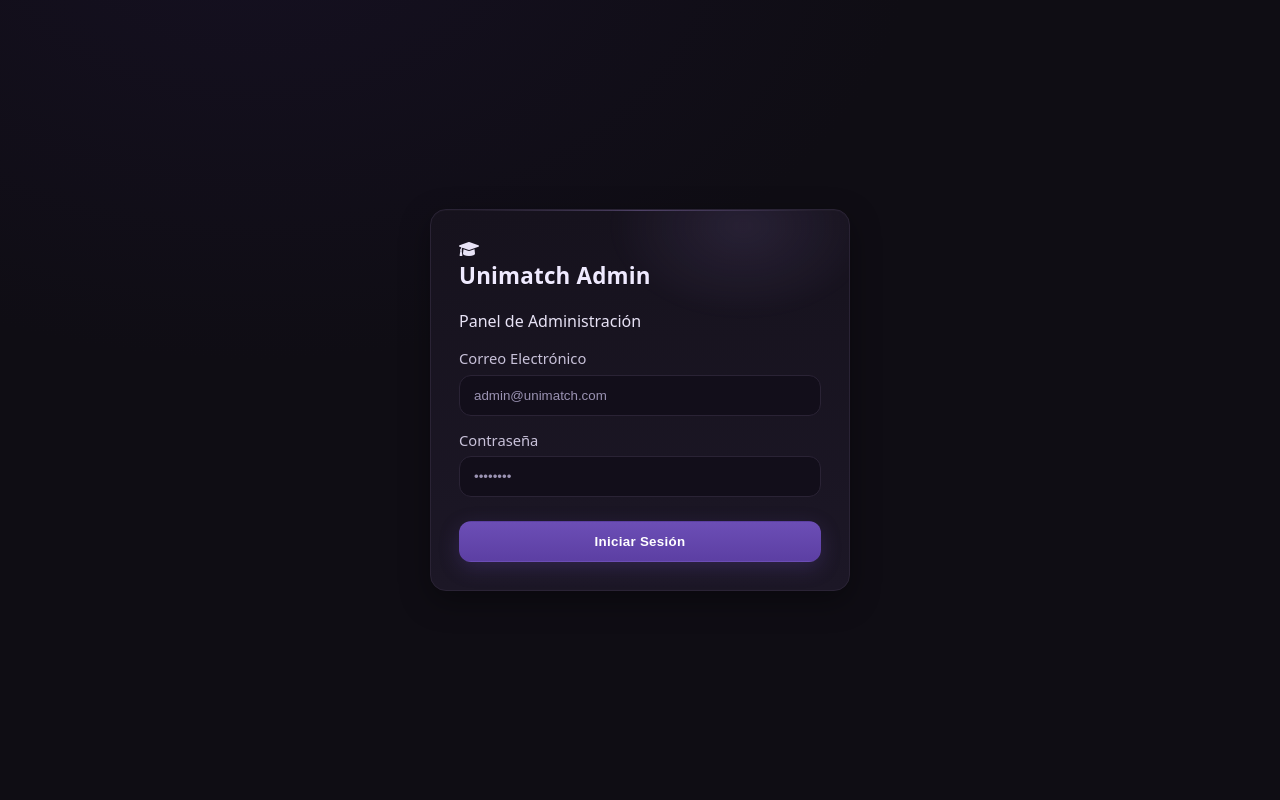
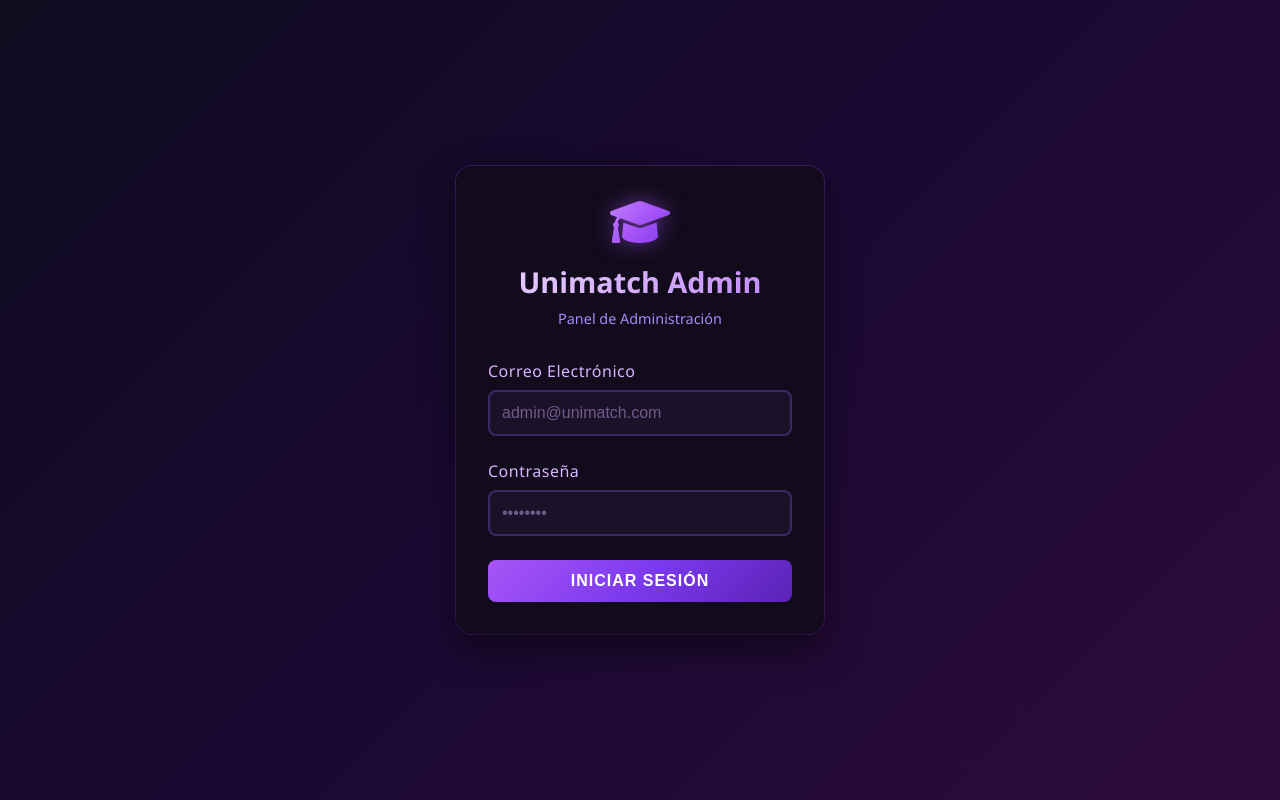
Before and after one commit to Carolina-u/Unimatch, a website: page Frontend/LoginAdmin.html in a window 1280 px wide. Drawn offline with Linux system fonts and the light colour scheme.

Commit message:
Refactor LoginAdmin.css for new design and layout

```diff
--- a/Frontend/LoginAdmin.css
+++ b/Frontend/LoginAdmin.css
@@ -1,240 +1,155 @@
-/* ====== LoginAdmin.css — Dark UI con violetas/mate análogos ====== */
-:root {
-  /* Colores base (modo oscuro) */
-  --bg: #0f0d14;              /* Fondo global */
-  --surface: #16121d;         /* Tarjetas / contenedores */
-  --surface-2: #1c1726;       /* Superficie elevada sutil */
-  --border: #2a2335;          /* Bordes y divisores */
-  --shadow: 0 10px 30px rgba(0, 0, 0, 0.35);
-
-  /* Tipografía */
-  --text: #e8e3f6;            /* Texto principal */
-  --text-muted: #c9c2da;      /* Etiquetas y ayudas */
-
-  /* Paleta análoga (violetas mate) */
-  --accent: #6c4eb6;          /* Botón / enlaces / foco */
-  --accent-600: #7d5fca;      /* Hover principal */
-  --accent-700: #5c3fa3;      /* Active */
-  --accent-soft: #a88be0;     /* Resaltados sutiles */
-  --accent-ghost: rgba(168, 139, 224, 0.12);
-
-  /* Estado */
-  --error: #ff6b7a;
-  --ring: 0 0 0 3px rgba(108, 78, 182, 0.35);
-
-  /* Métricas */
-  --radius: 16px;
-  --radius-sm: 12px;
-  --gap: 14px;
-  --transition: 160ms ease;
+* {
+    margin: 0;
+    padding: 0;
+    box-sizing: border-box;
 }
 
-/* Reset suave + tipografía */
-*,
-*::before,
-*::after {
-  box-sizing: border-box;
-}
-html, body {
-  height: 100%;
-}
 body {
-  margin: 0;
-  font-family: ui-sans-serif, system-ui, -apple-system, Segoe UI, Roboto,
-    Helvetica Neue, Arial, "Noto Sans", "Liberation Sans", sans-serif,
-    "Apple Color Emoji", "Segoe UI Emoji";
-  background: radial-gradient(1200px 800px at 20% -10%, #151021 0%, var(--bg) 55%) no-repeat,
-              var(--bg);
-  color: var(--text);
-  line-height: 1.4;
-  -webkit-font-smoothing: antialiased;
-  -moz-osx-font-smoothing: grayscale;
-
-  display: grid;
-  place-items: center;
-  padding: 24px;
+    font-family: 'Segoe UI', Tahoma, Geneva, Verdana, sans-serif;
+    background: linear-gradient(135deg, #0f0c1f 0%, #1a0933 50%, #2d0b3a 100%);
+    min-height: 100vh;
+    display: flex;
+    align-items: center;
+    justify-content: center;
 }
 
-/* Contenedor del login */
 .login-container {
-  width: 100%;
-  max-width: 420px;
-  background: linear-gradient(180deg, var(--surface) 0%, var(--surface-2) 100%);
-  border: 1px solid var(--border);
-  box-shadow: var(--shadow);
-  border-radius: var(--radius);
-  padding: 28px;
-  position: relative;
-  overflow: hidden;
+    width: 100%;
+    max-width: 400px;
+    padding: 1rem;
 }
 
-/* Decoración sutil de acento (no pesada) */
-.login-container::before {
-  content: "";
-  position: absolute;
-  inset: -30% -20% auto auto;
-  width: 380px;
-  height: 260px;
-  background: radial-gradient(closest-side, var(--accent-ghost), transparent 70%);
-  filter: blur(6px);
-  pointer-events: none;
+.login-box {
+    background: rgba(18, 12, 28, 0.95);
+    backdrop-filter: blur(10px);
+    border-radius: 16px;
+    padding: 2rem;
+    box-shadow: 0 15px 35px rgba(0,0,0,0.5), 0 0 0 1px rgba(157, 78, 221, 0.3);
+    animation: fadeInUp 0.5s ease;
 }
 
-/* Título */
-.login-container h2 {
-  margin: 0 0 18px 0;
-  font-size: 1.4rem;
-  letter-spacing: 0.2px;
-  color: #efeaff; /* un toque más claro que var(--text) para jerarquía */
-  text-shadow: 0 1px 0 rgba(0,0,0,0.25);
+@keyframes fadeInUp {
+    from {
+        opacity: 0;
+        transform: translateY(20px);
+    }
+    to {
+        opacity: 1;
+        transform: translateY(0);
+    }
 }
 
-/* Formulario */
-#loginForm {
-  display: grid;
-  gap: var(--gap);
+.login-header {
+    text-align: center;
+    margin-bottom: 2rem;
 }
 
-/* Etiquetas */
-#loginForm label {
-  font-size: 0.92rem;
-  color: var(--text-muted);
-  display: block;
-  margin-bottom: 6px;
+.login-header i {
+    font-size: 3rem;
+    background: linear-gradient(135deg, #c084fc 0%, #a855f7 50%, #7c3aed 100%);
+    -webkit-background-clip: text;
+    background-clip: text;
+    color: transparent;
+    margin-bottom: 1rem;
+    filter: drop-shadow(0 0 10px rgba(168, 85, 247, 0.5));
 }
 
-/* Inputs */
-#loginForm input[type="email"],
-#loginForm input[type="password"] {
-  width: 100%;
-  padding: 12px 14px;
-  background: #120e1a;
-  color: var(--text);
-  border: 1px solid var(--border);
-  border-radius: var(--radius-sm);
-  outline: none;
-  transition: border-color var(--transition), box-shadow var(--transition), background var(--transition), transform var(--transition);
+.login-header h2 {
+    background: linear-gradient(135deg, #e9d5ff 0%, #c084fc 100%);
+    -webkit-background-clip: text;
+    background-clip: text;
+    color: transparent;
+    margin-bottom: 0.5rem;
+    font-size: 1.8rem;
+    font-weight: 700;
 }
 
-/* Placeholder sutil */
-#loginForm input::placeholder {
-  color: #9b93b3;
+.login-header p {
+    color: #a78bfa;
+    font-size: 0.9rem;
 }
 
-/* Focus & valid/invalid */
-#loginForm input:focus {
-  border-color: var(--accent);
-  box-shadow: var(--ring);
-  background: #151022;
-}
-#loginForm input:user-invalid {
-  border-color: var(--error);
-}
-#loginForm input:user-invalid:focus {
-  box-shadow: 0 0 0 3px rgba(255, 107, 122, 0.35);
+.form-group {
+    margin-bottom: 1.5rem;
 }
 
-/* Botón primario */
-#loginForm button[type="submit"] {
-  margin-top: 10px;
-  width: 100%;
-  padding: 12px 16px;
-  border: 1px solid transparent;
-  border-radius: var(--radius-sm);
-  background: linear-gradient(180deg, var(--accent) 0%, var(--accent-700) 100%);
-  color: white;
-  font-weight: 600;
-  letter-spacing: 0.3px;
-  cursor: pointer;
-  transition: transform var(--transition), filter var(--transition), box-shadow var(--transition), background var(--transition);
-  box-shadow: 0 6px 20px rgba(108, 78, 182, 0.25);
+.form-group label {
+    display: block;
+    margin-bottom: 0.5rem;
+    color: #d8b4fe;
+    font-weight: 500;
+    letter-spacing: 0.5px;
 }
 
-#loginForm button[type="submit"]:hover {
-  background: linear-gradient(180deg, var(--accent-600) 0%, var(--accent) 100%);
-  transform: translateY(-1px);
-  filter: brightness(1.02);
+.form-group input {
+    width: 100%;
+    padding: 0.75rem;
+    background: rgba(30, 20, 45, 0.8);
+    border: 2px solid rgba(139, 92, 246, 0.3);
+    border-radius: 8px;
+    font-size: 1rem;
+    transition: all 0.3s ease;
+    color: #f0e7ff;
 }
 
-#loginForm button[type="submit"]:active {
-  transform: translateY(0);
-  filter: brightness(0.98);
+.form-group input:focus {
+    outline: none;
+    border-color: #a855f7;
+    box-shadow: 0 0 0 3px rgba(168, 85, 247, 0.3), 0 0 0 5px rgba(168, 85, 247, 0.1);
+    background: rgba(30, 20, 45, 0.95);
 }
 
-#loginForm button[type="submit"]:focus-visible {
-  outline: none;
-  box-shadow: var(--ring), 0 6px 20px rgba(108, 78, 182, 0.25);
+.btn-login {
+    width: 100%;
+    padding: 0.75rem;
+    background: linear-gradient(135deg, #a855f7 0%, #7c3aed 50%, #5b21b6 100%);
+    color: white;
+    border: none;
+    border-radius: 8px;
+    font-size: 1rem;
+    font-weight: 600;
+    cursor: pointer;
+    transition: all 0.3s ease;
+    position: relative;
+    overflow: hidden;
+    text-transform: uppercase;
+    letter-spacing: 1px;
 }
 
-/* Separadores sutiles entre grupos (si agregas más campos) */
-.field-group {
-  display: grid;
-  gap: 6px;
+.btn-login:hover {
+    transform: translateY(-2px);
+    background: linear-gradient(135deg, #c084fc 0%, #a855f7 50%, #7c3aed 100%);
+    box-shadow: 0 5px 20px rgba(168, 85, 247, 0.4);
 }
 
-/* Ayudas / mensajes de error opcionales */
-.help-text {
-  font-size: 0.85rem;
-  color: var(--text-muted);
-}
-.error-text {
-  font-size: 0.88rem;
-  color: var(--error);
+.btn-login:active {
+    transform: translateY(0);
 }
 
-/* Accesibilidad: reducción de movimiento */
-@media (prefers-reduced-motion: reduce) {
-  * {
-    animation: none !important;
-    transition: none !important;
-    scroll-behavior: auto !important;
-  }
+.form-group input::placeholder {
+    color: rgba(168, 139, 207, 0.6);
 }
 
-/* Responsivo */
-@media (max-width: 420px) {
-  .login-container {
-    padding: 22px;
-    border-radius: 14px;
-  }
-  .login-container h2 {
-    font-size: 1.25rem;
-  }
+/* Efecto de brillo adicional para inputs */
+.form-group input:hover {
+    border-color: rgba(139, 92, 246, 0.6);
 }
 
-/* Estado deshabilitado (por si lo usas desde JS) */
-button[disabled],
-button:disabled {
-  opacity: 0.6;
-  cursor: not-allowed;
-  box-shadow: none;
+/* Mejora visual para el contenedor */
+.login-box::before {
+    content: '';
+    position: absolute;
+    top: -2px;
+    left: -2px;
+    right: -2px;
+    bottom: -2px;
+    background: linear-gradient(135deg, #a855f7, #7c3aed, #5b21b6);
+    border-radius: 18px;
+    z-index: -1;
+    opacity: 0;
+    transition: opacity 0.3s ease;
 }
 
-/* Enlaces (si los agregas, por ejemplo "olvidé mi contraseña") */
-a {
-  color: var(--accent-soft);
-  text-decoration: none;
-  transition: color var(--transition);
+.login-box:hover::before {
+    opacity: 0.3;
 }
-a:hover {
-  color: var(--accent-600);
-}
-
-/* Sutil borde superior decorativo al contenedor */
-.login-container::after {
-  content: "";
-  position: absolute;
-  top: 0;
-  left: 8%;
-  right: 8%;
-  height: 1px;
-  background: linear-gradient(90deg, transparent, rgba(168, 139, 224, 0.35), transparent);
-  pointer-events: none;
-}
-
-/* Opcional: sombra interior muy leve para profundidad */
-.login-container {
-  box-shadow:
-    inset 0 1px 0 rgba(255,255,255,0.02),
-    var(--shadow);
-}
```
